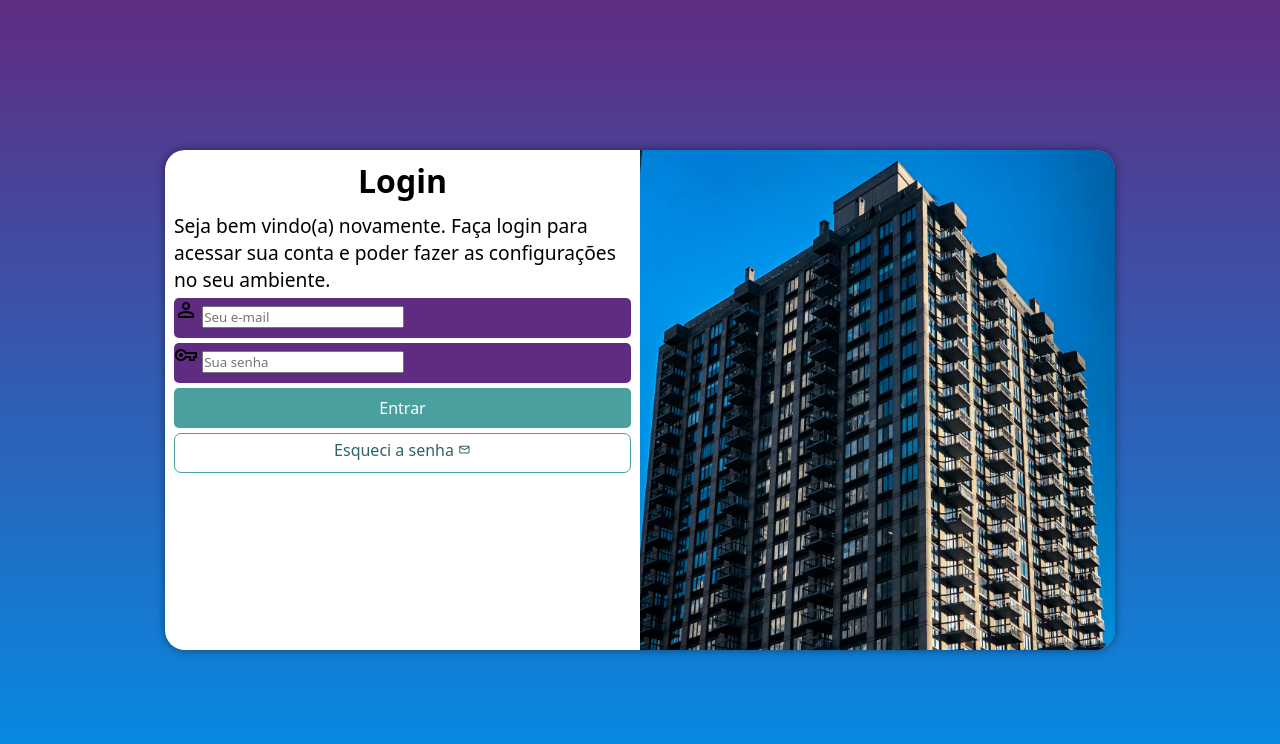
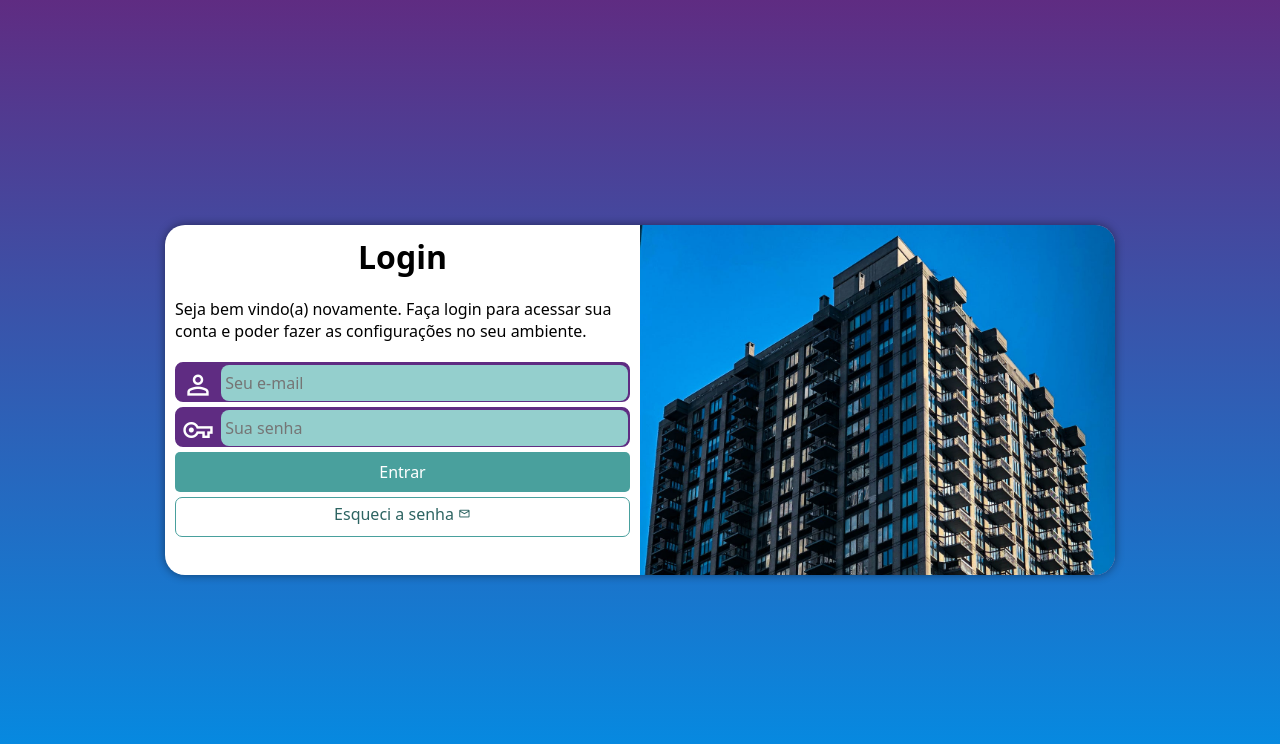
Before and after one commit to emanuelrf7/projeto-login, a plain HTML site: page index.html in a window 1280 px wide. Drawn offline with nearby package versions, Linux system fonts and the light colour scheme.

Commit message:
Terminei o projeto

```diff
--- a/styles/media-query.css
+++ b/styles/media-query.css
@@ -16,6 +16,7 @@ Grandes telas: acima de 1200px
 
     section#login {
         width: 80vw;
+        height: 280px;
     }
 
     section#login > div#imagem {
@@ -37,6 +38,7 @@ Grandes telas: acima de 1200px
 
     section#login {
         width: 950px;
+        height: 350px;
     }
 
     section#login > div#imagem {
@@ -55,6 +57,7 @@ Grandes telas: acima de 1200px
     }
 
     div#formulario > p {
-        font-size: 1.2em;
+        font-size: 1em;
+        margin: 20px 0px;
     }
 }
--- a/styles/style.css
+++ b/styles/style.css
@@ -29,15 +29,15 @@ section#login {
     position: absolute;
     top: 50%;
     left: 50%;
-    transform: translate(-50%, -50%);
     overflow: hidden;
 
     background-color: white;
     width: 250px;
-    height: 500px;
+    height: 515px;
     border-radius: 20px;
     box-shadow: 0px 0px 10px rgba(0, 0, 0, 0.450);
 
+    transform: translate(-50%, -50%);
     transition: width .3s, height .3s;
     transition-timing-function: ease;
 }
@@ -52,7 +52,7 @@ section#login > div#imagem {
 
 section#login > div#formulario {
     display: block;
-    padding: 9px;
+    padding: 10px;
 }
 
 div#formulario > h1 {
@@ -68,12 +68,36 @@ div.campo > label {
     display: none;
 }
 
+div.campo > span {
+    color: white;
+    font-size: 2em;
+    width: 40px;
+    padding: 5px;
+}
+
+div.campo > input {
+    background-color: #94CFCD;
+    font-size: 1em;
+    width: calc(100% - 44.5px);
+    height: 100%;
+    border: 0px;
+    border-radius: 8px;
+    padding: 4px;
+    transform: translateY(-12px);
+}
+
+div.campo > input:focus-within {
+    background-color: white;
+    border: none;
+}
+
 form > div.campo {
     background-color: #5F2C82;
+    border: 2px solid #5F2C82;
     display: block;
     width: 100%;
     height: 40px;
-    border-radius: 5px;
+    border-radius: 8px;
     margin: 5px 0px;
 }
 
```
